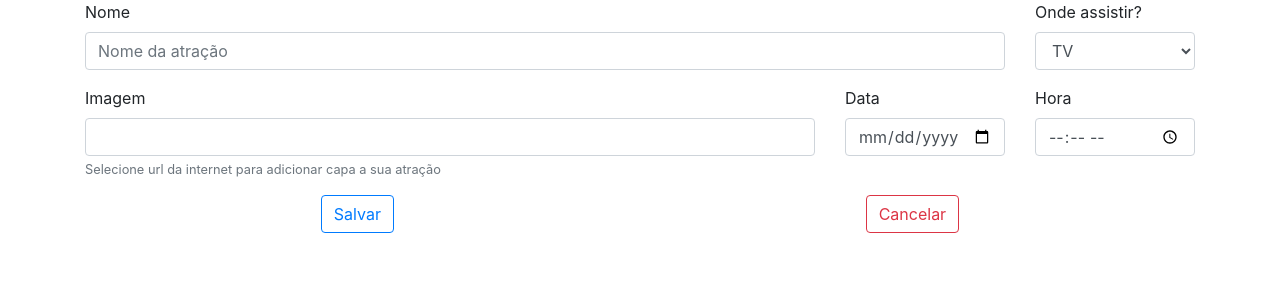
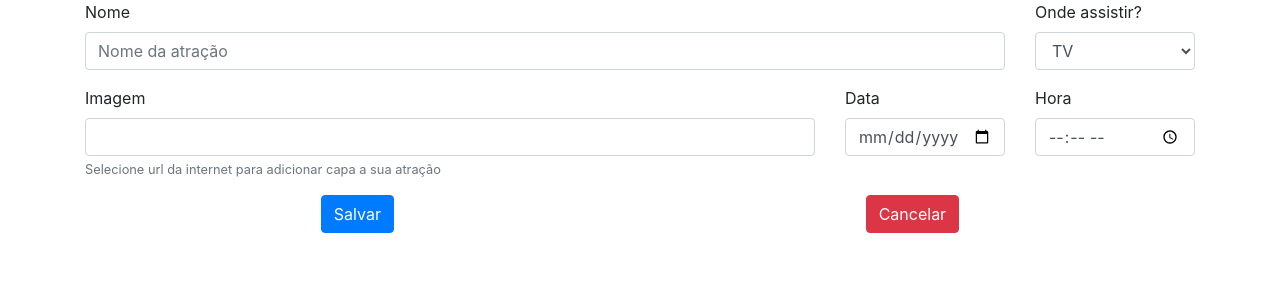
Before and after one commit to bognarjunior/gerenciador-programas, a React (Create React App) app: page / in a window 1280 px wide. Shown: the top 300 px of the page. Built offline with nearby package versions, Linux system fonts and the light colour scheme.

Commit message:
Salvando LocalStorage
Salvando LocalStorage

```diff
--- a/src/components/Cadastro.js
+++ b/src/components/Cadastro.js
@@ -11,6 +11,7 @@ import {
   FormText
 } from 'reactstrap';
 
+const KEYSTORAGE = "Atracoes";
 
 export default class Cadastro extends Component {
   state = {
@@ -52,7 +53,15 @@ export default class Cadastro extends Component {
   }
 
   saveItens = () => {
-    console.log(this.state)
+    if (localStorage.hasOwnProperty(KEYSTORAGE)) {
+      let storage = localStorage.getItem(KEYSTORAGE);
+      storage = JSON.parse(storage);
+      storage.push(this.state)
+      localStorage.setItem(KEYSTORAGE, JSON.stringify(storage));
+    } else {
+      const attractions = [this.state];
+      localStorage.setItem(KEYSTORAGE, JSON.stringify(attractions));
+    }
   }
 
   cancelForm = () => {
@@ -114,8 +123,8 @@ export default class Cadastro extends Component {
           </Row>
           <Row>
             <Col className="d-flex justify-content-around">
-              <Button outline color="primary" onClick={this.saveItens}>Salvar</Button>
-              <Button outline color="danger" onClick={this.cancelForm}>Cancelar</Button>
+              <Button color="primary" onClick={this.saveItens}>Salvar</Button>
+              <Button color="danger" onClick={this.cancelForm}>Cancelar</Button>
             </Col>
           </Row>
         </Form>
```
